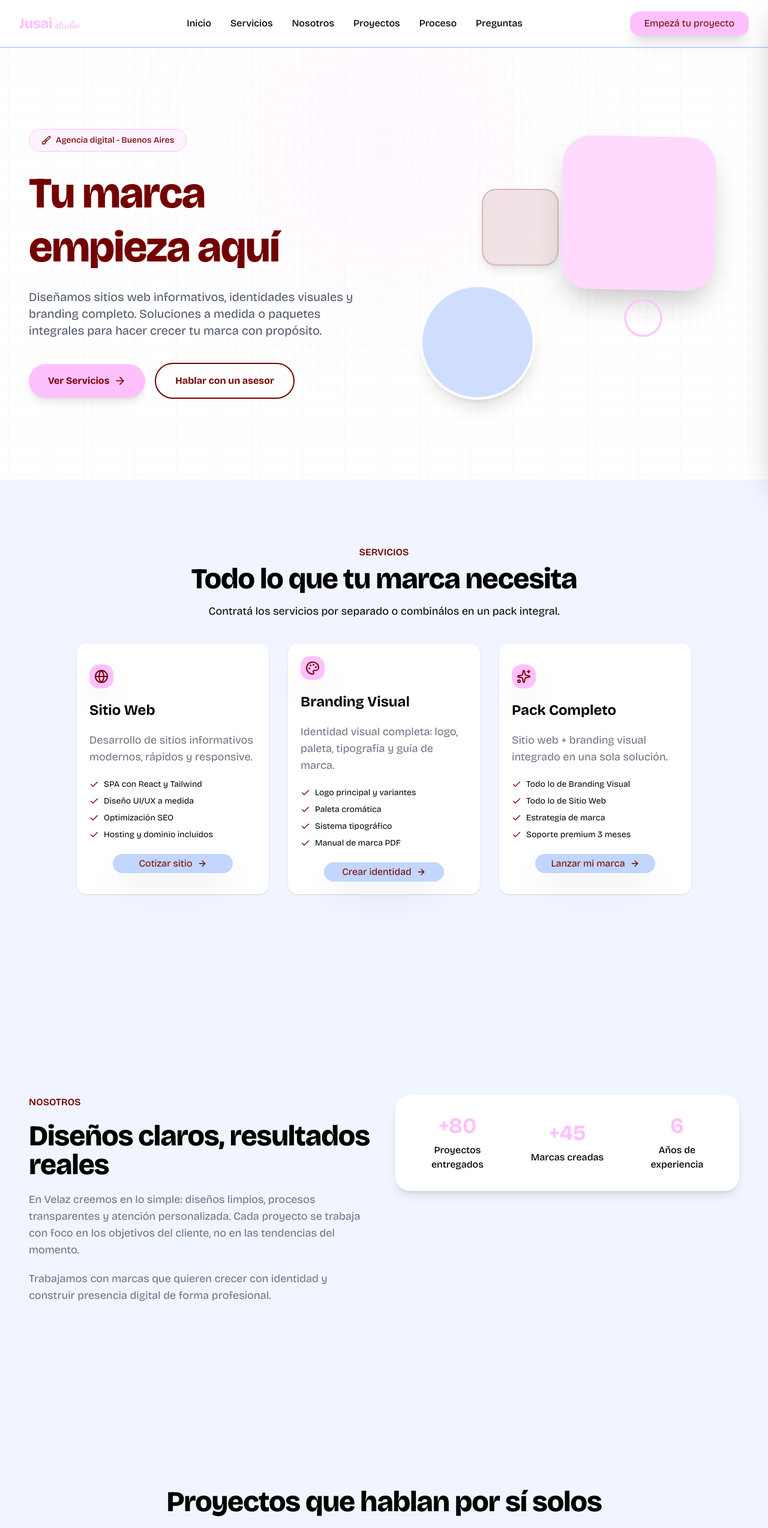
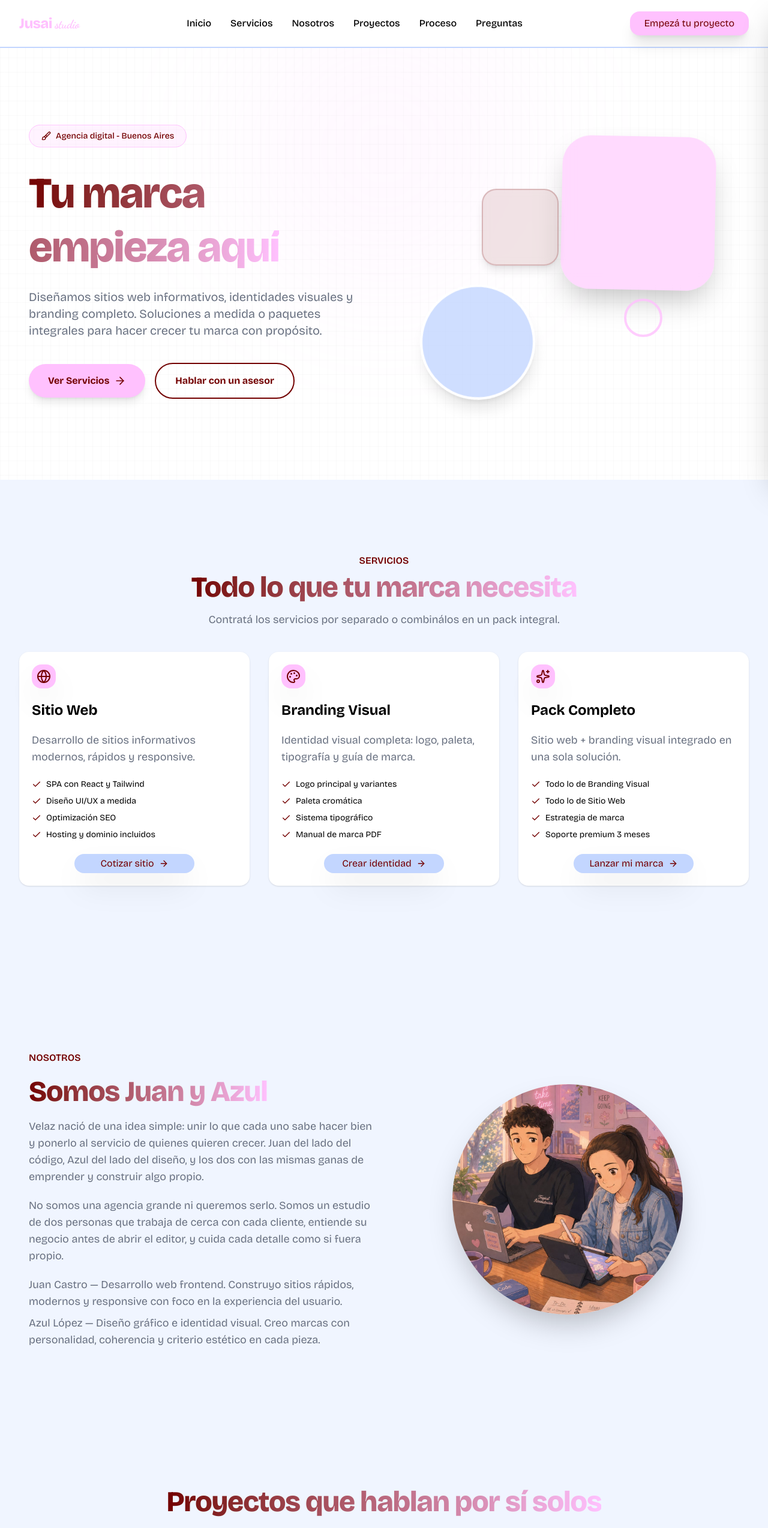
Before and after one commit to CasJuan/velaz-agency, a React (Vite) app: page / in a window 1280 px wide. Shown: the top 2548 px of the page at 60% size. Built offline with nearby package versions, Linux system fonts and the light colour scheme.

Commit message:
mejoras de nosotros y gradientes de colores

```diff
--- a/src/components/layout/Footer.jsx
+++ b/src/components/layout/Footer.jsx
@@ -3,14 +3,14 @@ import { Mail } from "lucide-react";
 import { navItems } from "../../data/nav";
 
 export const Footer = () => {
-    const navLinks = navItems;
+  const navLinks = navItems;
   return (
     <footer className="bg-[#2a0000] text-white w-full">
       <div className="w-full max-w-7xl mx-auto px-6 py-16 grid md:grid-cols-3 gap-12">
         <div>
           <div className="flex items-center gap-2">
             <div className="w-8 h-8 rounded-lg bg-primary" />
-            <span className="text-2xl font-extrabold tracking-tight text-white">Velaz</span>
+            <h1 className="text-2xl text-white font-extrabold tracking-tight">Jusai <span className="text-xl text-white font-display font-bold tracking-tight">studio</span> </h1>
           </div>
           <p className="mt-4 text-white/70 max-w-xs leading-relaxed">
             Diseño web y branding visual para marcas que quieren crecer con identidad.
--- a/src/components/ui/CardServices.jsx
+++ b/src/components/ui/CardServices.jsx
@@ -11,7 +11,7 @@ export const CardServices = ({ icon, title, desc, items, btn }) => {
     };
 
     return (
-        <div className="flex flex-col items-start justify-center gap-5 h-auto w-80 bg-white rounded-2xl shadow p-5 border border-transparent transition-all duration-300 hover:-translate-y-2 hover:shadow-2xl hover:border-primary/20 group cursor-pointer">
+        <div className="flex flex-col items-start justify-center gap-5 h-auto w-96 bg-white rounded-2xl shadow p-5 border border-transparent transition-all duration-300 hover:-translate-y-2 hover:shadow-2xl hover:border-primary/20 group cursor-pointer">
             <div className="bg-primary h-10 w-10 flex flex-col items-center justify-center rounded-2xl shadow-2xl transition-all duration-300 group-hover:scale-110 group-hover:shadow-primary/40">
                 {renderIcon()}
             </div>
--- a/src/sections/Hero.jsx
+++ b/src/sections/Hero.jsx
@@ -6,22 +6,21 @@ export const Hero = () => {
     <main className="relative w-full min-h-svh flex items-center justify-center overflow-hidden">
       <div className="flex flex-col lg:flex-row items-center justify-between gap-10 max-w-7xl mx-auto px-4 md:px-12 w-full pt-20">
 
-        {/* Lado izquierdo: Textos y botones */}
         <motion.div className="flex flex-col items-center lg:items-start justify-center gap-6 w-full lg:w-1/2" initial={{ opacity: 0, scale: 0.9 }}
           animate={{ opacity: 1, scale: 1 }}
           transition={{ duration: 0.9, ease: "easeOut", delay: 0.2 }}>
 
-          <motion.span className="bg-primary/20 border border-primary rounded-full px-5 py-2 text-secondary flex flex-row gap-2 justify-center items-center font-medium text-sm" initial={{ opacity: 0, scale: 0.9 }}
-            animate={{ opacity: 1, scale: 1 }}
-            transition={{ duration: 0.9, ease: "easeOut", delay: 0.2 }}>
+          <span className="bg-primary/20 border border-primary rounded-full px-5 py-2 text-secondary flex flex-row gap-2 justify-center items-center font-medium text-sm animate-[bounce_4s_ease-in-out_2]" >
             <Brush className="h-4 w-4" /> Agencia digital - Buenos Aires
-          </motion.span>
+          </span>
 
-          <h1 className="text-5xl lg:text-7xl font-extrabold text-secondary text-center lg:text-left leading-tight tracking-tight">
-            Tu marca empieza aquí
+          <h1 className="text-5xl lg:text-7xl font-extrabold text-center lg:text-left leading-tight tracking-tight ">
+            <span className="bg-clip-text text-transparent bg-linear-to-r from-secondary to-primary">
+              Tu marca empieza aquí
+            </span>
           </h1>
 
-          <p className="text-xl text-gray-600 text-center lg:text-left max-w-xl">
+          <p className="text-xl text-gray-500 text-center lg:text-left max-w-xl">
             Diseñamos sitios web informativos, identidades visuales y branding completo. Soluciones a medida o paquetes integrales para hacer crecer tu marca con propósito.
           </p>
 
--- a/src/sections/Nosotros.jsx
+++ b/src/sections/Nosotros.jsx
@@ -1,15 +1,32 @@
+import nosotrosImg from '../img/nosotros.jpeg'
+import { motion } from 'framer-motion'
 
 export const Nosotros = () => {
     return (
         <section id="nosotros" className="bg-bgWhite w-full min-h-svh flex items-center">
-            <div className="flex flex-col md:flex-row items-center md:items-start justify-center gap-10 p-5 md:p-12 max-w-7xl mx-auto w-full">
+            <motion.div className="flex flex-col md:flex-row items-center justify-center gap-10 p-5 md:p-12 max-w-7xl mx-auto w-full"
+                initial={{ opacity: 0, scale: 0.9 }}
+                whileInView={{ opacity: 1, scale: 1 }}
+                viewport={{ once: true, amount: 0.2 }}
+                transition={{ duration: 0.9, ease: "easeOut", delay: 0.2 }}>
                 <div className="flex flex-col items-start justify-center gap-5 md:w-1/2">
                     <span className="uppercase text-secondary text-base font-semibold mt-10 md:mt-0">Nosotros</span>
-                    <h2 className="text-5xl font-bold font-extrabold tracking-tight">Diseños claros, resultados reales</h2>
-                    <p className="text-lg text-gray-500">En Velaz creemos en lo simple: diseños limpios, procesos transparentes y atención personalizada. Cada proyecto se trabaja con foco en los objetivos del cliente, no en las tendencias del momento.</p>
-                    <p className="text-lg text-gray-500">Trabajamos con marcas que quieren crecer con identidad y construir presencia digital de forma profesional.</p>
+                    <h2 className="text-5xl font-extrabold tracking-tight">
+                        <span className="bg-clip-text text-transparent bg-linear-to-r from-secondary to-primary">
+                            Somos Juan y Azul
+                        </span>
+                    </h2>
+                    <p className="text-lg text-gray-500">Velaz nació de una idea simple: unir lo que cada uno sabe hacer bien y ponerlo al servicio de quienes quieren crecer. Juan del lado del código, Azul del lado del diseño, y los dos con las mismas ganas de emprender y construir algo propio.</p>
+                    <p className="text-lg text-gray-500">No somos una agencia grande ni queremos serlo. Somos un estudio de dos personas que trabaja de cerca con cada cliente, entiende su negocio antes de abrir el editor, y cuida cada detalle como si fuera propio.</p>
+                    <ul className="flex flex-col items-start justify-center gap-2">
+                        <li className="text-lg text-gray-500">Juan Castro — Desarrollo web frontend. Construyo sitios rápidos, modernos y responsive con foco en la experiencia del usuario.</li>
+                        <li className="text-lg text-gray-500">Azul López — Diseño gráfico e identidad visual. Creo marcas con personalidad, coherencia y criterio estético en cada pieza.</li>
+                    </ul>
                 </div>
-                <div className="flex flex-col sm:flex-row items-start sm:items-center justify-center gap-10 md:w-1/2 bg-white p-8 rounded-3xl shadow-lg mt-8 md:mt-0">
+                <div className="w-full md:w-1/2 flex justify-center items-center mt-8 md:mt-0">
+                    <img src={nosotrosImg} alt="" className="rounded-full shadow-2xl w-72 h-72 md:h-96 md:w-96 object-cover" />
+                </div>
+                {/* <div className="flex flex-col sm:flex-row items-start sm:items-center justify-center gap-10 md:w-1/2 bg-white p-8 rounded-3xl shadow-lg mt-8 md:mt-0">
                     <div className="flex flex-col items-center justify-center gap-2 text-center w-full">
                         <h4 className="text-4xl font-bold text-primary">+80</h4>
                         <p className="text-base font-medium">Proyectos entregados</p>
@@ -22,13 +39,8 @@ export const Nosotros = () => {
                         <h4 className="text-4xl font-bold text-primary">6</h4>
                         <p className="text-base font-medium">Años de experiencia</p>
                     </div>
-                </div>
-            </div>
-            {/* <div className="h-full w-full">
-                <div className="w-50 h-50 bg-red-300 rounded-2xl absolute buttom-50 rotate-45"></div>
-                <div className="w-50 h-50 bg-green-400 rounded-2xl absolute left-50 rotate-45"></div>
-                <div className="w-50 h-50 bg-red-500 rounded-2xl absolute left-20"></div>
-            </div> */}
+                </div> */}
+            </motion.div>
         </section>
     )
 }
--- a/src/sections/Portfolio.jsx
+++ b/src/sections/Portfolio.jsx
@@ -1,8 +1,8 @@
-import { Ligature } from "lucide-react";
 import { useState } from "react"
 import { tipoItems } from "../data/tipos";
 import { proyects } from "../data/proyects";
 import { CardProyects } from "../components/ui/CardProyects";
+import { motion } from "framer-motion";
 
 export const Portfolio = () => {
 
@@ -20,8 +20,15 @@ export const Portfolio = () => {
 
     return (
         <section id="proyectos" className="bg-bgWhite w-full min-h-svh flex flex-col items-center justify-center gap-5 py-20">
-            <div className="max-w-7xl mx-auto px-4 md:px-8 flex flex-col items-center w-full">
-                <h2 className="text-5xl text-center mb-4 font-extrabold tracking-tight">Proyectos que hablan por sí solos</h2>
+            <motion.div className="max-w-7xl mx-auto px-4 md:px-8 flex flex-col items-center w-full" initial={{ opacity: 0, scale: 0.9 }}
+                whileInView={{ opacity: 1, scale: 1 }}
+                viewport={{ once: true, amount: 0.2 }}
+                transition={{ duration: 0.9, ease: "easeOut", delay: 0.2 }}>
+                <h2 className="text-5xl text-center mb-4 font-extrabold tracking-tight">
+                    <span className="bg-clip-text text-transparent bg-linear-to-r from-secondary to-primary">
+                        Proyectos que hablan por sí solos
+                    </span>
+                </h2>
                 <p className="text-lg text-center text-gray-500 mb-8 max-w-2xl">Una selección de marcas que confiaron en Velaz para crecer.</p>
                 <div className="mb-10 w-full flex justify-center">
                     <ul className="flex flex-row flex-wrap items-center justify-center gap-3 md:gap-5">
@@ -41,7 +48,7 @@ export const Portfolio = () => {
                         <CardProyects key={item.id} titulo={item.titulo} modalidad={item.trabajo} img={item.img} desc={item.descripcion} />
                     ))}
                 </div>
-            </div>
+            </motion.div>
         </section>
     )
 }
--- a/src/sections/Preguntas.jsx
+++ b/src/sections/Preguntas.jsx
@@ -37,11 +37,21 @@ export const Preguntas = () => {
     }
     return (
         <>
-            <section id="preguntas" className=" bg-bgWhite min-h-screen text-center flex flex-col items-center justify-center gap-8 px-4 py-12 md:py-16">
-                <div className="flex flex-col items-center justify-center gap-1">
-                    <h2 className="text-5xl font-semibold font-extrabold tracking-tight">Preguntas Frecuentes</h2>
-                </div>
-                <div className="flex flex-col items-center gap-3 w-full px-4">
+            <section id="preguntas" className=" bg-bgWhite min-h-screen text-center flex flex-col items-center justify-center gap-8 px-4 py-12 md:py-16" >
+                <motion.div className="flex flex-col items-center justify-center gap-1" initial={{ opacity: 0, scale: 0.9 }}
+                    whileInView={{ opacity: 1, scale: 1 }}
+                    viewport={{ once: true, amount: 0.2 }}
+                    transition={{ duration: 0.9, ease: "easeOut", delay: 0.2 }}>
+                    <h2 className="text-5xl font-extrabold tracking-tight">
+                        <span className="bg-clip-text text-transparent bg-linear-to-r from-secondary to-primary">
+                            Preguntas Frecuentes
+                        </span>
+                    </h2>
+                </motion.div>
+                <motion.div className="flex flex-col items-center gap-3 w-full px-4" initial={{ opacity: 0, scale: 0.9 }}
+                    whileInView={{ opacity: 1, scale: 1 }}
+                    viewport={{ once: true, amount: 0.2 }}
+                    transition={{ duration: 0.9, ease: "easeOut", delay: 0.2 }}>
                     {faqs.map((faq, index) => (
                         <div
                             key={index}
@@ -75,7 +85,7 @@ export const Preguntas = () => {
                             </AnimatePresence>
                         </div>
                     ))}
-                </div>
+                </motion.div>
             </section>
         </>
     )
--- a/src/sections/Proceso.jsx
+++ b/src/sections/Proceso.jsx
@@ -1,4 +1,5 @@
 import { MessageCircle, FileText, Paintbrush, Rocket } from "lucide-react"
+import { motion } from "framer-motion"
 
 const steps = [
     {
@@ -42,11 +43,16 @@ const steps = [
 export const Proceso = () => {
     return (
         <section id="proceso" className="bg-bgWhite py-24 lg:py-32 w-full flex justify-center">
-            <div className="w-full max-w-7xl px-4 sm:px-6 lg:px-8">
+            <motion.div className="w-full max-w-7xl px-4 sm:px-6 lg:px-8" initial={{ opacity: 0, scale: 0.9 }}
+                whileInView={{ opacity: 1, scale: 1 }}
+                viewport={{ once: true, amount: 0.2 }}
+                transition={{ duration: 0.9, ease: "easeOut", delay: 0.2 }}>
                 <div className="flex flex-col items-center text-center mb-16">
                     <span className="uppercase text-secondary text-base font-semibold mb-2">Proceso</span>
-                    <h2 className="text-5xl lg:text-5xl font-bold font-extrabold tracking-tight">
-                        Cómo trabajamos
+                    <h2 className="text-5xl lg:text-5xl font-extrabold tracking-tight">
+                        <span className="bg-clip-text text-transparent bg-linear-to-r from-secondary to-primary">
+                            Cómo trabajamos
+                        </span>
                     </h2>
                     <p className="mt-4 text-lg text-gray-500 max-w-2xl mx-auto">
                         Un proceso claro y colaborativo de principio a fin
@@ -108,7 +114,7 @@ export const Proceso = () => {
                         ))}
                     </div>
                 </div>
-            </div>
+            </motion.div>
         </section>
     )
 }
--- a/src/sections/Servicios.jsx
+++ b/src/sections/Servicios.jsx
@@ -1,14 +1,22 @@
 import { CardServices } from "../components/ui/CardServices"
 import { Globe, Palette, Sparkles } from "lucide-react"
+import { motion } from "framer-motion"
 
 export const Servicios = () => {
   return (
     <>
       <section id="servicios" className="bg-bgWhite w-full min-h-svh flex flex-col items-center justify-center gap-5 py-20">
-        <div className="max-w-7xl mx-auto px-4 md:px-8 flex flex-col items-center w-full">
+        <motion.div className="max-w-7xl mx-auto px-4 md:px-8 flex flex-col items-center w-full" initial={{ opacity: 0, scale: 0.9 }}
+          whileInView={{ opacity: 1, scale: 1 }}
+          viewport={{ once: true, amount: 0.2 }}
+          transition={{ duration: 0.9, ease: "easeOut", delay: 0.2 }}>
           <span className="uppercase text-secondary text-base font-semibold mb-2 ">Servicios</span>
-          <h2 className="text-5xl text-center mb-4 font-extrabold tracking-tight">Todo lo que tu marca necesita</h2>
-          <p className="text-lg text-center mb-10 max-w-2xl">Contratá los servicios por separado o combinálos en un pack integral.</p>
+          <h2 className="text-5xl text-center mb-4 font-extrabold tracking-tight">
+            <span className="bg-clip-text text-transparent bg-linear-to-r from-secondary to-primary">
+              Todo lo que tu marca necesita
+            </span>
+          </h2>
+          <p className="text-lg text-center mb-10 max-w-2xl text-gray-500">Contratá los servicios por separado o combinálos en un pack integral.</p>
           <div className="flex flex-col md:flex-row items-center md:items-stretch justify-center flex-wrap gap-8 w-full">
             <CardServices icon={<Globe color="#730000" />} title="Sitio Web" desc="Desarrollo de sitios informativos modernos, rápidos y responsive." items={["SPA con React y Tailwind", "Diseño UI/UX a medida", "Optimización SEO", "Hosting y dominio incluidos"]} btn="Cotizar sitio" />
 
@@ -16,7 +24,7 @@ export const Servicios = () => {
 
             <CardServices icon={<Sparkles color="#730000" />} title="Pack Completo" desc="Sitio web + branding visual integrado en una sola solución." items={["Todo lo de Branding Visual", "Todo lo de Sitio Web", "Estrategia de marca", "Soporte premium 3 meses"]} btn="Lanzar mi marca" />
           </div>
-        </div>
+        </motion.div>
       </section>
     </>
   )
```
Also changed, not shown: src/index.css (+36 -0 lines), src/img/nosotros.jpeg (added).
